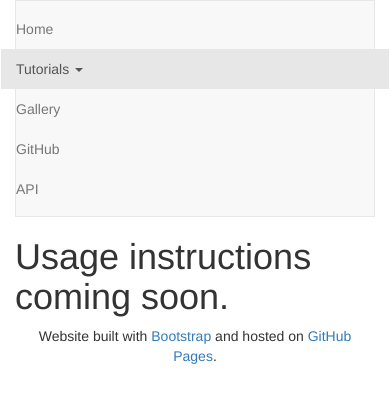
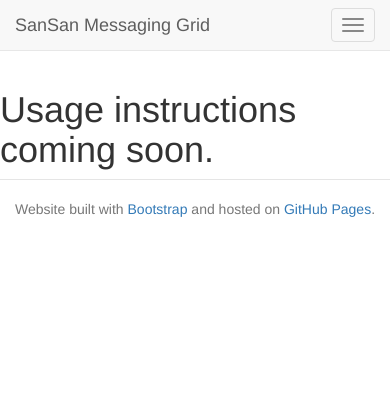
Before and after one commit to frogamic/sansan-messaging-grid, a plain HTML site: page usage.html in a window 390 px wide. Drawn offline with nearby package versions, Linux system fonts and the light colour scheme.

Commit message:
Added hamburger menu and brand text to all pages' mobile view

```diff
--- a/usage.html
+++ b/usage.html
@@ -13,8 +13,8 @@
     <!-- IE10 viewport hack for Surface/desktop Windows 8 bug -->
     <link href="https://getbootstrap.com/assets/css/ie10-viewport-bug-workaround.css" rel="stylesheet">
 
-    <!-- Custom styles for this template -->
-    <link href="jumbotron-narrow.css" rel="stylesheet">
+    <!-- Custom styles for general page layout -->
+    <link href="page-layout.css" rel="stylesheet">
 
     <!-- HTML5 shim and Respond.js for IE8 support of HTML5 elements and media queries -->
     <!-- WARNING: Respond.js doesn't work if you view the page via file:// -->
@@ -24,9 +24,21 @@
     <![endif]-->
   </head>
   <body>
-    <div class="container">
-      <nav class="navbar navbar-default">
-        <ul class="nav navbar-nav navbar-left">
+
+    <nav class="navbar navbar-default navbar-fixed-top" role="navigation">
+      <div class="container">
+        <div class="navbar-header">
+          <a class="navbar-brand hidden-sm hidden-md hidden-lg" href="index.html">
+            SanSan Messaging Grid
+          </a>
+          <button type="button" class="navbar-toggle collapsed" data-toggle="collapse" data-target="#navbar" aria-expanded="false" aria-controls="navbar">
+            <span class="sr-only">Toggle navigation</span>
+            <span class="icon-bar"></span>
+            <span class="icon-bar"></span>
+            <span class="icon-bar"></span>
+          </button>
+        </div>
+        <ul id="navbar" class="nav navbar-nav navbar-left navbar-collapse collapse">
           <li><a href="index.html">Home</a></li>
           <li class="dropdown active">
             <a href="#" class="text-muted dropdown-toggle" data-toggle="dropdown" role="presentation" aria-haspopup="true" aria-expanded="false">Tutorials <span class="caret"></span></a>
@@ -39,7 +51,9 @@
           <li><a href="https://github.com/frogamic/sansan-messaging-grid">GitHub</a></li>
           <li><a href="api/index.html">API</a></li>
         </ul>
-      </nav>
+      </div> <!-- container -->
+    </nav>
+
       <h1>Usage instructions coming soon.</h1>
 
       <footer class="footer">
```
Also changed, not shown: gallery.html (+5 -1 lines), index.html (+6 -2 lines), setup.html (+5 -1 lines).
